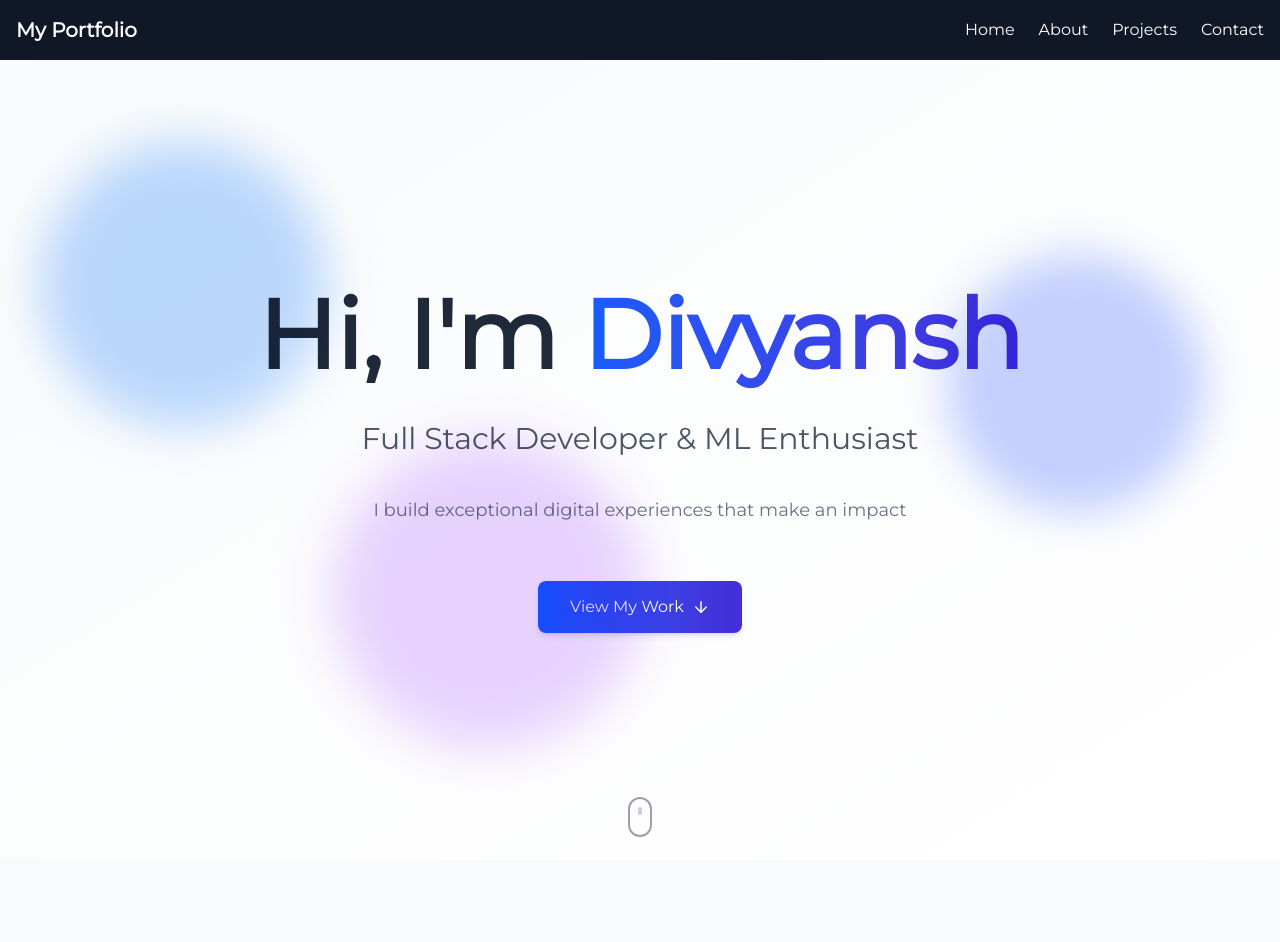
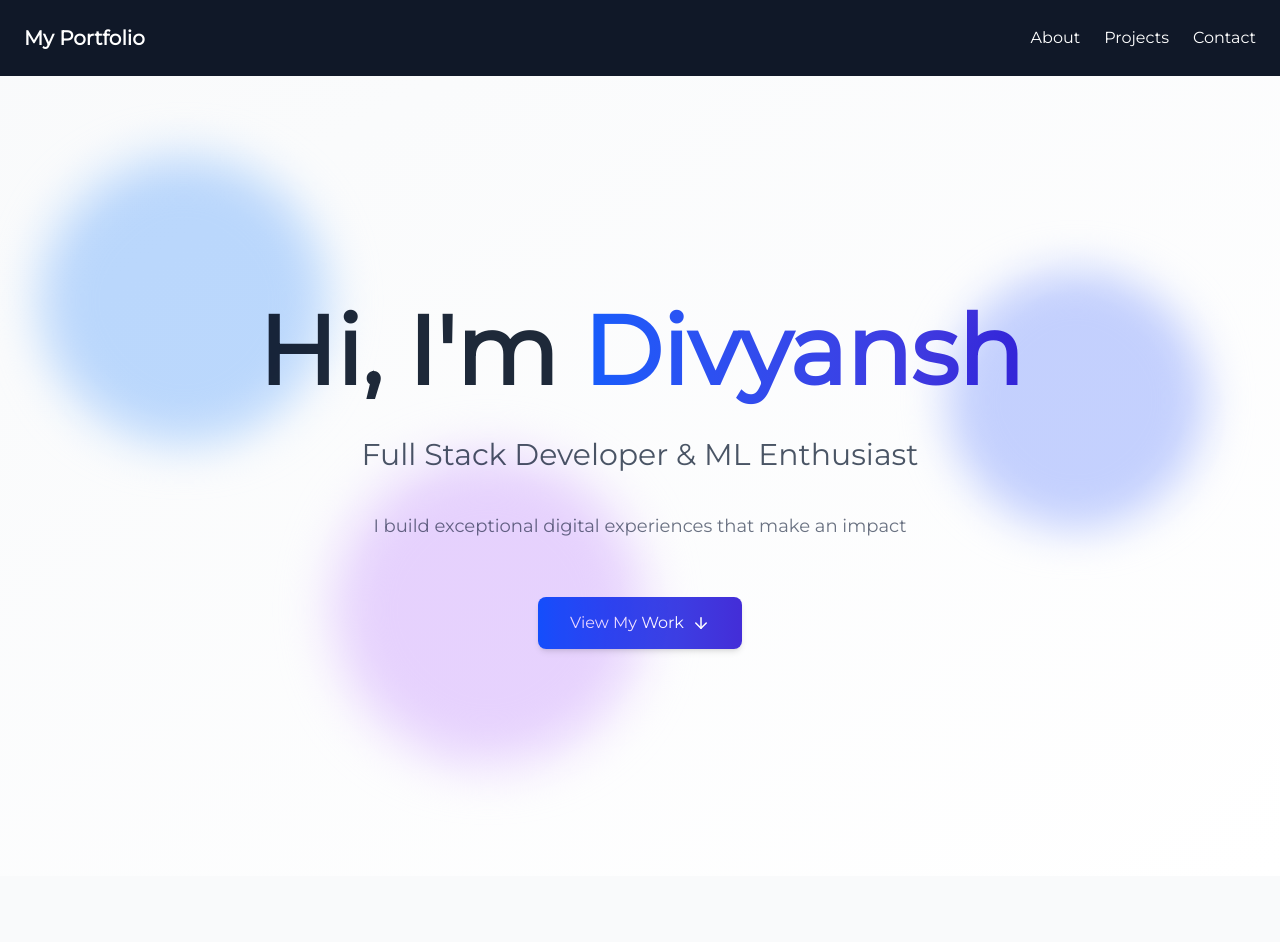
Before and after one commit to divyan154/portfolio, a Next.js app: page / in a window 1280 px wide. Shown: the top 942 px of the page. Built offline with nearby package versions, Linux system fonts and the light colour scheme.

Commit message:
Some changes

```diff
--- a/components/Footer.tsx
+++ b/components/Footer.tsx
@@ -1,6 +1,6 @@
 export default function Footer() {
   return (
-    <footer className="p-4 text-center bg-gray">
+    <footer className="p-6 text-center bg-gray-900">
       © {new Date().getFullYear()} My Portfolio. All rights reserved.
     </footer>
   );
--- a/components/Navbar.tsx
+++ b/components/Navbar.tsx
@@ -1,22 +1,17 @@
-import Link from "next/link";
-
 export default function Navbar() {
   return (
-    <nav className="flex justify-between items-center p-4 bg-gray-900 text-white">
+    <nav className="flex justify-between items-center p-6 bg-gray-900 text-white">
       <h1 className="text-xl font-bold">My Portfolio</h1>
       <div className="flex gap-6">
-        <Link href="/" className="hover:bg-sky-700">
-          Home
-        </Link>
-        <Link href="/about" className="hover:bg-sky-700">
+        <a href="#about" className="hover:bg-sky-700">
           About
-        </Link>
-        <Link href="/projects" className="hover:bg-sky-700">
+        </a>
+        <a href="#projects" className="hover:bg-sky-700">
           Projects
-        </Link>
-        <Link href="/contact" className="hover:bg-sky-700">
+        </a>
+        <a href="#contact" className="hover:bg-sky-700">
           Contact
-        </Link>
+        </a>
       </div>
     </nav>
   );
--- a/sections/Hero.tsx
+++ b/sections/Hero.tsx
@@ -72,26 +72,6 @@ export default function Hero() {
             </motion.a>
           </motion.div>
         </motion.div>
-
-        {/* Scroll indicator */}
-        <motion.div
-          initial={{ opacity: 0 }}
-          animate={{ opacity: 1 }}
-          transition={{ delay: 1.5 }}
-          className="absolute bottom-8 left-1/2 transform -translate-x-1/2"
-        >
-          <motion.div
-            animate={{ y: [0, 10, 0] }}
-            transition={{ repeat: Infinity, duration: 1.5 }}
-            className="w-6 h-10 border-2 border-gray-400 rounded-full flex justify-center"
-          >
-            <motion.div
-              animate={{ opacity: [0, 1, 0] }}
-              transition={{ repeat: Infinity, duration: 1.5, delay: 0.3 }}
-              className="w-1 h-2 bg-gray-400 rounded-full mt-2"
-            />
-          </motion.div>
-        </motion.div>
       </div>
     </section>
   );
```
